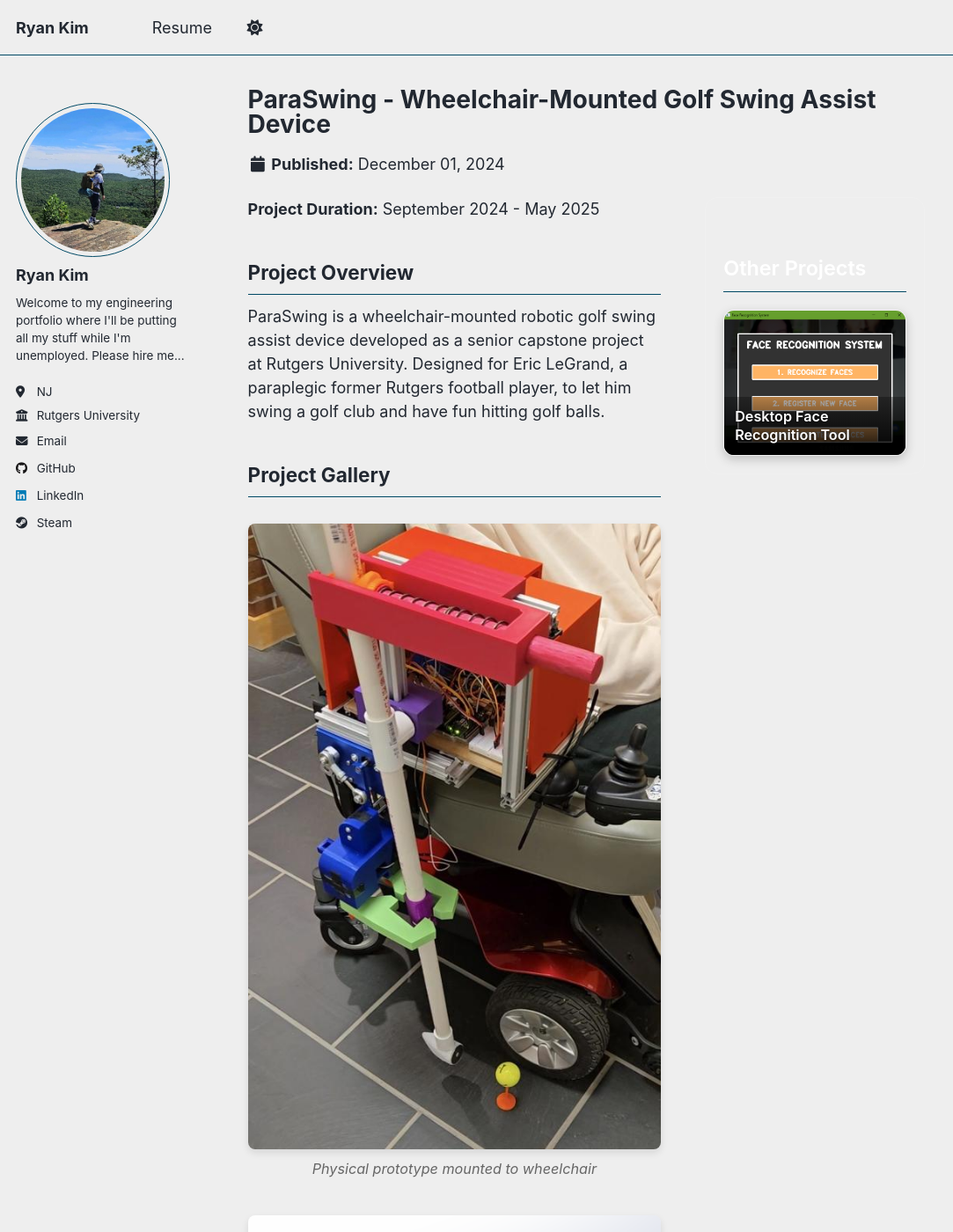
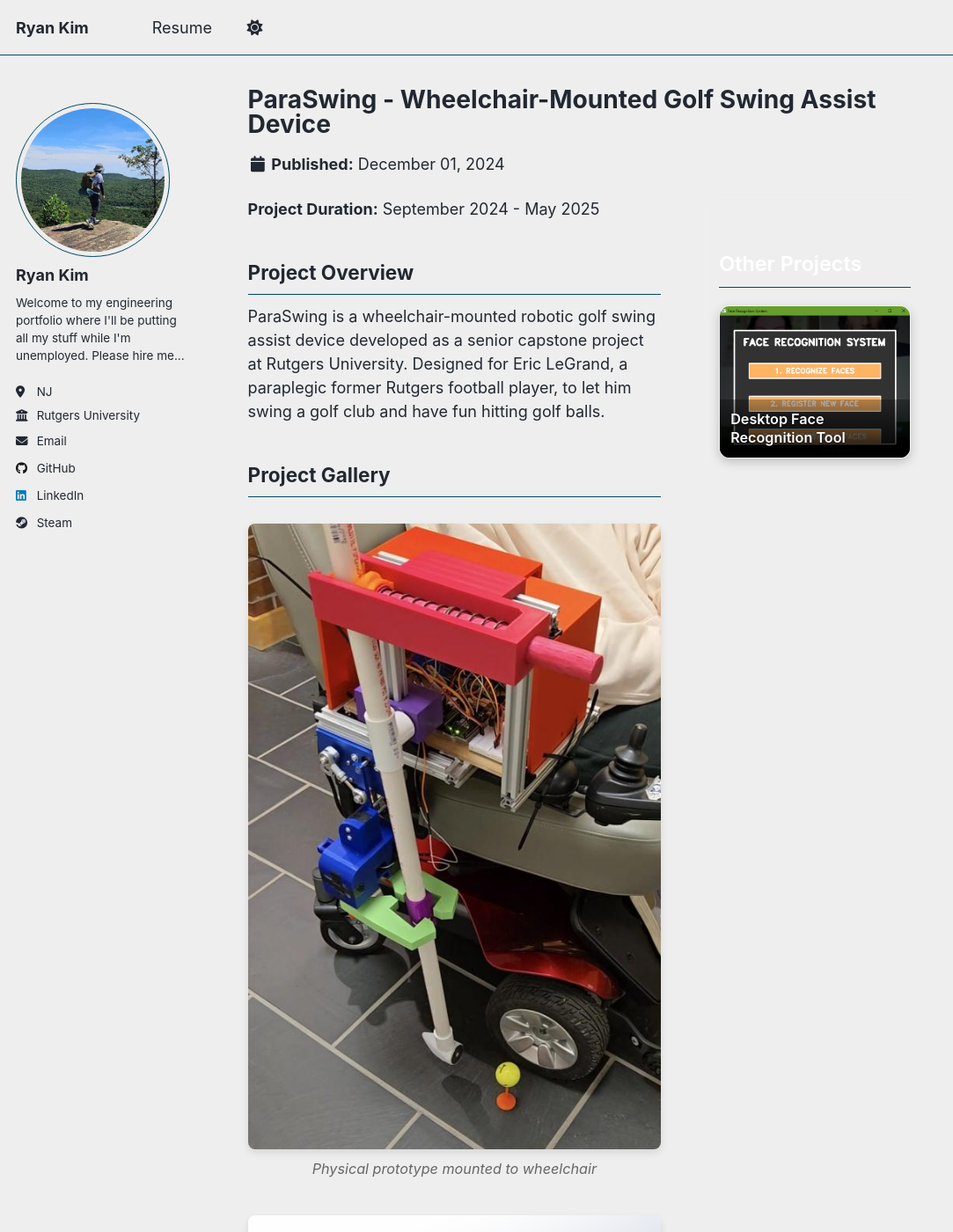
Before and after one commit to Rkydin/rkydin.github.io, a Jekyll site: the page built from _portfolio/paraswing.md, in a window 1280 px wide and 1400 px high. Shown: the whole window at 88% size, without its empty margins (0-1083 px from the left). Built offline with Jekyll 4.4.1, drawn with Linux system fonts in a browser that asks for light colours; a script that is not in the unit is left out.

Commit message:
Update portfolio.html

```diff
--- a/_layouts/portfolio.html
+++ b/_layouts/portfolio.html
@@ -20,7 +20,8 @@
   background: rgba(255, 255, 255, 0.03);
   border: 1px solid rgba(255, 255, 255, 0.1);
   border-radius: 15px;
-  padding: 20px;
+  padding: 15px;
+  width: 250px;
 }
 
 .other-projects-sidebar h2 {
```
